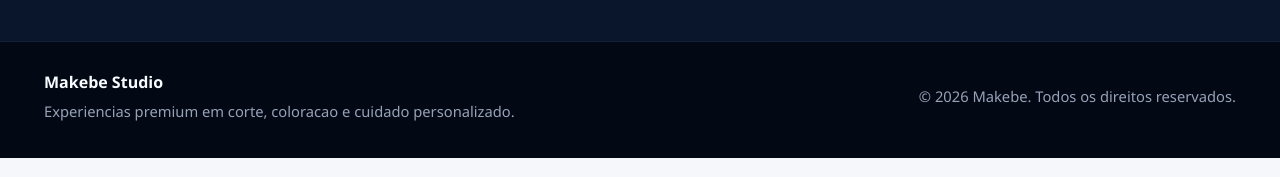
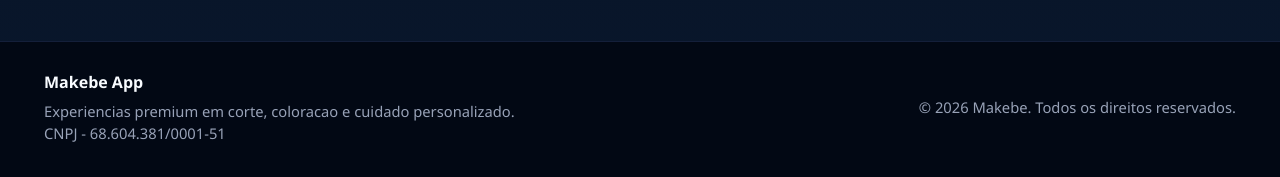
Before and after one commit to Marcos237/makebe.vitrine, a React (Vite) app: page / in a window 1280 px wide. Shown: the part 1549-1726 px from the top of the page. Built offline with nearby package versions, Linux system fonts and the light colour scheme; no server answers.

Commit message:
ajustes de cnpj

```diff
--- a/src/components/footer.tsx
+++ b/src/components/footer.tsx
@@ -5,9 +5,12 @@ const Footer = () => {
     <footer className={styles.footer}>
       <div className={styles.inner}>
         <div>
-          <p className={styles.brand}>Makebe Studio</p>
+          <p className={styles.brand}>Makebe App</p>
           <p className={styles.copy}>
             Experiencias premium em corte, coloracao e cuidado personalizado.
+          </p>
+          <p className={styles.copy}>
+            CNPJ - 68.604.381/0001-51
           </p>
         </div>
         <p className={styles.rights}>© 2026 Makebe. Todos os direitos reservados.</p>
```
